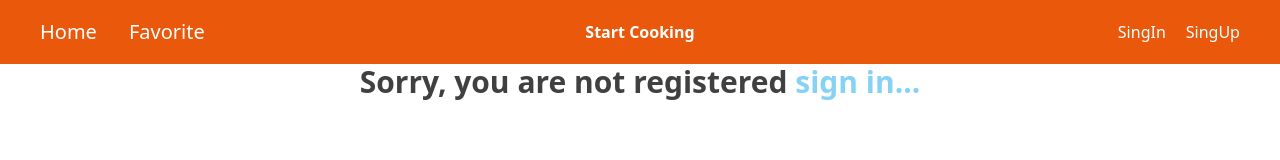
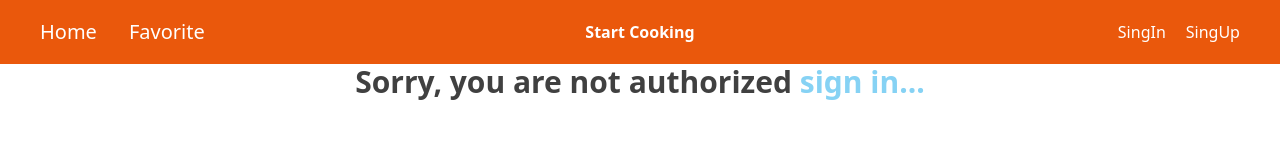
Before and after one commit to Shmyhelskiy/recipe-app, a Next.js app: page /Favorite in a window 1280 px wide. Shown: the top 160 px of the page. Built offline with nearby package versions, Linux system fonts and the light colour scheme.

Commit message:
fix favorit

```diff
--- a/src/app/Favorite/page.tsx
+++ b/src/app/Favorite/page.tsx
@@ -15,7 +15,7 @@ const Favorite = () => {
         <main>
             {!isAuth ?
             <div className="h-full flex justify-center items-center">
-                <h1 className="font-bold text-3xl text-black/75">Sorry, you are not registered
+                <h1 className="font-bold text-3xl text-black/75">Sorry, you are not authorized
                 <Link
                 href='/SignIn'
                 className="text-sky-500/50 hover:text-sky-500"> sign in...</Link>
```
